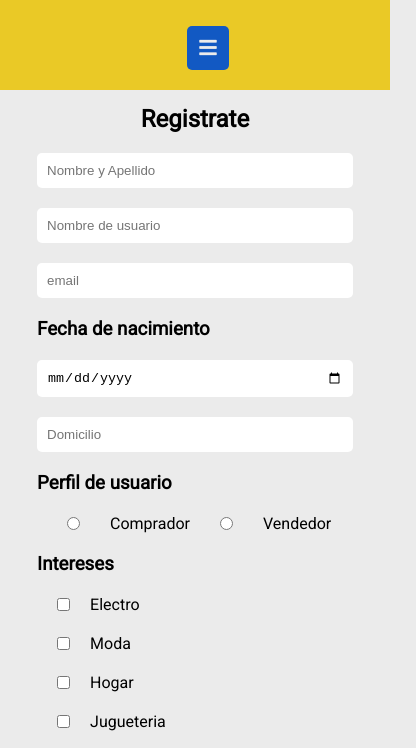
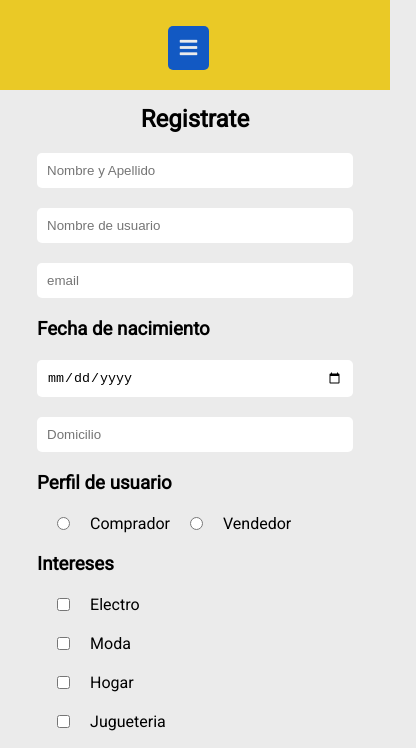
Before and after one commit to FernandaElola/mercadoLiebre, a website: page views/register.html in a window 390 px wide. Shown: the part 94-842 px from the top of the page, 416 px wide, since content can reach past the window. Drawn offline with Linux system fonts and the light colour scheme.

Commit message:
corrijo input y boton hamburguesa

```diff
--- a/public/css/formularios.css
+++ b/public/css/formularios.css
@@ -20,7 +20,7 @@
 }
 
 .register-login .contenedor .container-input input.radio{
-    margin: 0 30px;
+    margin: 0 20px;
 }
 
 .register-login .contenedor .container-input input.check{
--- a/public/css/header.css
+++ b/public/css/header.css
@@ -55,7 +55,7 @@ header .burger-menu {
   text-align: center;
   padding: 10px 12px;
   border-radius: 5px;
-  margin: 0px 48% 20px;
+  margin: 0px 43% 20px;
 }
 
 @media (min-width: 768px) {
```
